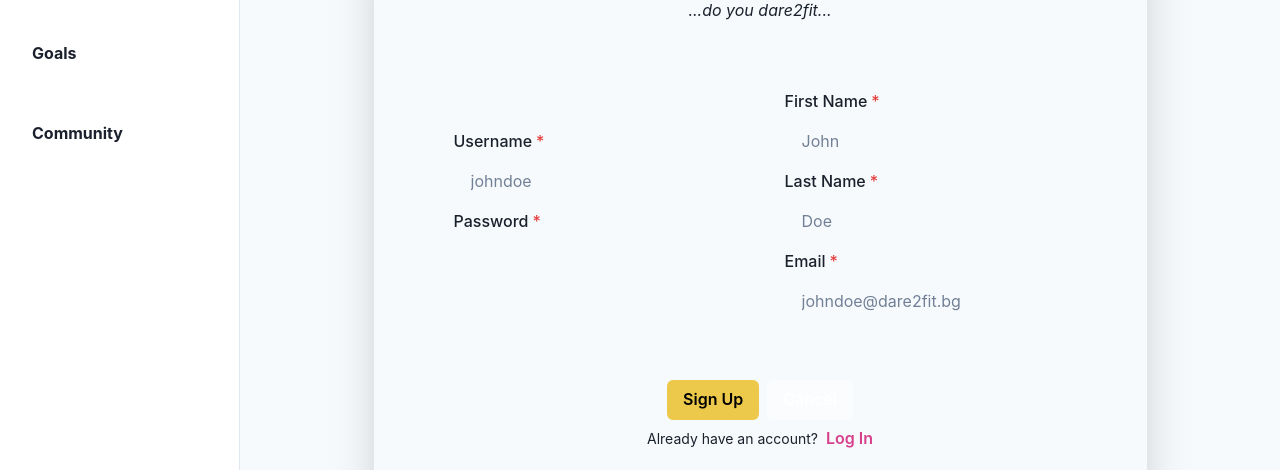
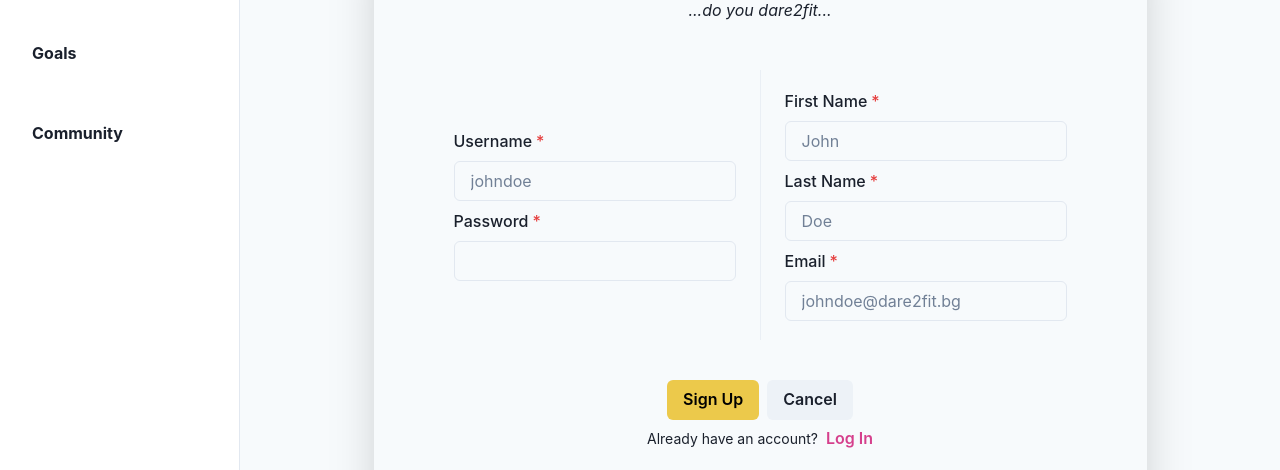
Before and after one commit to samusarsar/dare2fit, a React (Vite) app in the folder dare2fit/: page /signup in a window 1280 px wide. Shown: the part 239-709 px from the top of the page. Built offline with nearby package versions, Linux system fonts and the light colour scheme; no server answers.

Commit message:
Style(#19): style theme for login/signup

```diff
--- a/dare2fit/src/views/LogIn/LogIn.tsx
+++ b/dare2fit/src/views/LogIn/LogIn.tsx
@@ -2,7 +2,7 @@ import { FC, ReactElement, useContext, useState } from 'react';
 import { loginUser } from '../../services/auth.services';
 import AccountBase from '../../components/Base/AccountBase/AccountBase';
 import { Formik, Field } from 'formik';
-import { VStack, FormControl, FormLabel, Input, InputGroup, InputRightElement, FormErrorMessage, Button, HStack, Text, useColorModeValue, useToast } from '@chakra-ui/react';
+import { VStack, FormControl, FormLabel, Input, InputGroup, InputRightElement, FormErrorMessage, Button, HStack, Text, useToast } from '@chakra-ui/react';
 import { PASSWORD_MIN_LENGTH } from '../../common/constants';
 import { AppContext } from '../../context/AppContext/AppContext';
 import { useNavigate } from 'react-router';
@@ -63,7 +63,7 @@ const LogIn: FC = (): ReactElement => {
             >
                 {({ handleSubmit, errors, touched }) => (
                     <form onSubmit={handleSubmit}>
-                        <VStack p={10} color={useColorModeValue('brand.light', 'brand.dark')}>
+                        <VStack p={10}>
                             <FormControl pr={4} isInvalid={emailError}>
                                 <FormLabel htmlFor='email'>Email</FormLabel>
                                 <Field
@@ -89,7 +89,7 @@ const LogIn: FC = (): ReactElement => {
                                                 null;
                                         }}/>
                                     <InputRightElement width='4.5rem'>
-                                        <Button colorScheme='blackAlpha' size='sm' onClick={() => setShow(!show)}>
+                                        <Button size='sm' onClick={() => setShow(!show)}>
                                             {show ? 'Hide' : 'Show'}
                                         </Button>
                                     </InputRightElement>
@@ -100,7 +100,7 @@ const LogIn: FC = (): ReactElement => {
                         <VStack mb={8}>
                             <HStack>
                                 <Button type='submit' colorScheme='purple'>Log In</Button>
-                                <Button colorScheme='whiteAlpha'>Cancel</Button>
+                                <Button>Cancel</Button>
                             </HStack>
                             <Text fontSize='sm'>Not yet a member? Join us now!
                                 <Button colorScheme='yellow' variant='link' ml={2}>Sign Up</Button>
--- a/dare2fit/src/views/SignUp/SignUp.tsx
+++ b/dare2fit/src/views/SignUp/SignUp.tsx
@@ -1,6 +1,6 @@
 // eslint-disable-next-line max-len
 import { FIRST_NAME_MAX_LENGTH, FIRST_NAME_MIN_LENGTH, LAST_NAME_MAX_LENGTH, LAST_NAME_MIN_LENGTH, PASSWORD_MIN_LENGTH, RESTRICTED_CHARS, USERNAME_MAX_LENGTH, USERNAME_MIN_LENGTH } from '../../common/constants';
-import { FormControl, FormLabel, Input, FormErrorMessage, Text, Button, HStack, Divider, VStack, useToast, useColorModeValue } from '@chakra-ui/react';
+import { FormControl, FormLabel, Input, FormErrorMessage, Text, Button, HStack, Divider, VStack, useToast } from '@chakra-ui/react';
 import { Formik, Field } from 'formik';
 import { FC, ReactElement, useContext, useState } from 'react';
 import { useNavigate } from 'react-router';
@@ -81,7 +81,7 @@ const SignUp: FC = (): ReactElement => {
                             <VStack>
                                 <FormControl isInvalid={(!!errors.username && touched.username) || usernameExists} isRequired={true} pr={4}>
                                     <FormLabel htmlFor='username'>Username</FormLabel>
-                                    <Field as={Input} id='username' name='username' type='text' placeholder='johndoe' borderColor={useColorModeValue('brand.light', 'brand.dark')}
+                                    <Field as={Input} id='username' name='username' type='text' placeholder='johndoe'
                                         validate={(value: string) => {
                                             return (value.length < USERNAME_MIN_LENGTH || value.length > USERNAME_MAX_LENGTH) ?
                                                 'Username must be between 2 and 20 characters.' :
@@ -93,7 +93,7 @@ const SignUp: FC = (): ReactElement => {
                                 </FormControl>
                                 <FormControl isInvalid={!!errors.password && touched.password} isRequired={true} pr={4}>
                                     <FormLabel htmlFor='password'>Password</FormLabel>
-                                    <Field as={Input} id='password' name='password' type='password' borderColor={useColorModeValue('brand.light', 'brand.dark')}
+                                    <Field as={Input} id='password' name='password' type='password'
                                         validate={(value: string) => {
                                             return value.length < PASSWORD_MIN_LENGTH ?
                                                 'Password should be more than 6 characters.' :
@@ -102,11 +102,11 @@ const SignUp: FC = (): ReactElement => {
                                     <FormErrorMessage>{errors.password}</FormErrorMessage>
                                 </FormControl>
                             </VStack>
-                            <Divider orientation='vertical' borderColor={useColorModeValue('brand.light', 'brand.dark')} />
+                            <Divider orientation='vertical' />
                             <VStack pl={4}>
                                 <FormControl isInvalid={!!errors.firstName && touched.firstName} isRequired={true}>
                                     <FormLabel>First Name</FormLabel>
-                                    <Field as={Input} id='firstName' name='firstName' type='text' placeholder='John' borderColor={useColorModeValue('brand.light', 'brand.dark')}
+                                    <Field as={Input} id='firstName' name='firstName' type='text' placeholder='John'
                                         validate={(value: string) => {
                                             return (value.length < FIRST_NAME_MIN_LENGTH || value.length > FIRST_NAME_MAX_LENGTH) ?
                                                 'First name should be between 3 and 32 characters.' :
@@ -116,7 +116,7 @@ const SignUp: FC = (): ReactElement => {
                                 </FormControl>
                                 <FormControl isInvalid={!!errors.lastName && touched.lastName} isRequired={true}>
                                     <FormLabel>Last Name</FormLabel>
-                                    <Field as={Input} id='lastName' name='lastName' type='text' placeholder='Doe' borderColor={useColorModeValue('brand.light', 'brand.dark')}
+                                    <Field as={Input} id='lastName' name='lastName' type='text' placeholder='Doe'
                                         validate={(value: string) => {
                                             return (value.length < LAST_NAME_MIN_LENGTH || value.length > LAST_NAME_MAX_LENGTH) ?
                                                 'Last name should be between 3 and 32 characters.' :
@@ -126,8 +126,7 @@ const SignUp: FC = (): ReactElement => {
                                 </FormControl>
                                 <FormControl isInvalid={emailExists} isRequired={true} >
                                     <FormLabel>Email</FormLabel>
-                                    <Field as={Input} id='email' name='email' type='email' placeholder='johndoe@dare2fit.bg'
-                                        borderColor={useColorModeValue('brand.light', 'brand.dark')}/>
+                                    <Field as={Input} id='email' name='email' type='email' placeholder='johndoe@dare2fit.bg'/>
                                     <FormErrorMessage>Email is already in use.</FormErrorMessage>
                                 </FormControl>
                             </VStack>
@@ -135,7 +134,7 @@ const SignUp: FC = (): ReactElement => {
                         <VStack mb={8}>
                             <HStack>
                                 <Button colorScheme='yellow' type='submit' >Sign Up</Button>
-                                <Button colorScheme='whiteAlpha' >Cancel</Button>
+                                <Button>Cancel</Button>
                             </HStack>
                             <Text fontSize='sm'>Already have an account?
                                 <Button colorScheme='pink' variant='link' ml={2} >Log In</Button>
```
